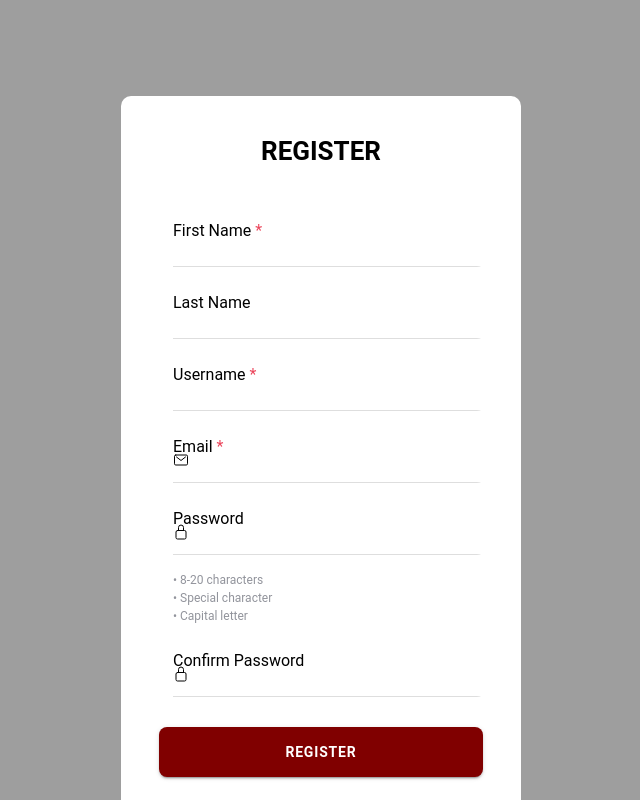
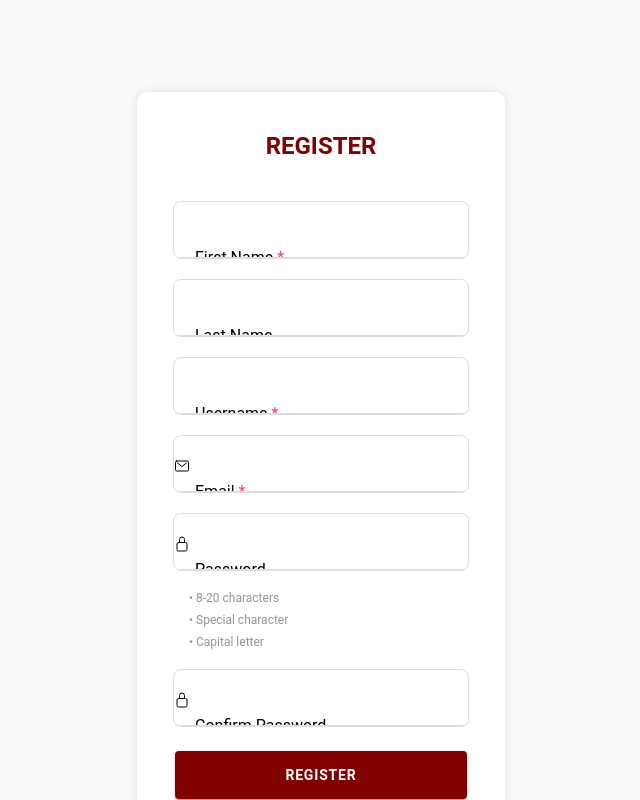
Before and after one commit to majeranoL/capstone-app, a React (Vite) app: page /register in a window 1280 px wide. Shown: the whole page, without its empty margins (319-959 px from the left). Built offline with nearby package versions, Linux system fonts and the light colour scheme.

Commit message:
Register added

```diff
--- a/src/pages/Register.css
+++ b/src/pages/Register.css
@@ -1,48 +1,104 @@
-.register-content {
-  --background: url("/loginbackground.jpg") no-repeat center center / cover;
-}
-
 .register-container {
   display: flex;
   justify-content: center;
   align-items: center;
   min-height: 100%;
-  padding: 20px;
+  padding: 16px;
+  max-width: 400px;
+  margin: 0 auto;
 }
 
 .register-form {
-  background: rgba(255, 255, 255, 1);
+  background: rgb(255, 255, 255);
   border-radius: 10px;
   padding: 20px;
   width: 100%;
   max-width: 400px;
+  box-shadow: 0 0 10px rgba(0, 0, 0, 0.1);
+}
+
+.register-form ion-item {
+  --background: transparent;
+  --border-radius: 4px;
+  --padding-start: 16px;
+  --padding-end: 16px;
+  --min-height: 56px;
+  margin-bottom: 20px;
+  position: relative;
+  box-shadow: none;
+  border: 1px solid #ddd;
+}
+
+.register-form ion-item::part(native) {
+  padding: 0;
+}
+
+.register-form ion-item.item-has-focus {
+  border-color: var(--ion-color-primary);
+  border-width: 2px;
+}
+
+.register-form ion-item.item-has-value ion-label,
+.register-form ion-item.item-has-focus ion-label {
+  background-color: white;
+  padding: 0 5px;
+  color: var(--ion-color-primary);
+  top: 0;
+  transform: translateY(-50%) scale(0.8);
+}
+
+.register-form ion-label {
+  position: absolute;
+  left: 16px;
+  top: 50%;
+  transform: translateY(-50%);
+  margin: 0;
+  padding: 0 5px;
+  background: transparent;
+  z-index: 1;
+  transition: all 0.2s ease;
+  pointer-events: none;
+  color: #666;
+}
+
+.register-form ion-input {
+  --padding-start: 0;
+  --padding-top: 8px;
+  --padding-bottom: 8px;
+  margin-top: 8px;
 }
 
 .register-title {
   text-align: center;
   text-transform: uppercase;
   font-weight: bold;
-  margin-bottom: 20px;
+  margin-bottom: 24px;
+  font-size: 24px;
+  color: var(--ion-color-primary);
 }
 
 .password-requirements {
-  padding: 10px 16px;
+  margin: 8px 0 16px;
+  padding: 0 16px;
   display: flex;
   flex-direction: column;
   gap: 4px;
 }
 
 .password-requirements ion-text {
+  display: block;
   font-size: 12px;
+  margin-bottom: 4px;
 }
 
 .register-button {
-  margin-top: 30px;
-  height: 50px;
+  margin-top: 24px;
+  --border-radius: 4px;
+  height: 48px;
 }
 
 .login-link {
   text-align: center;
-  margin-top: 20px;
+  margin-top: 16px;
   color: #5b74f1;
 }
```
